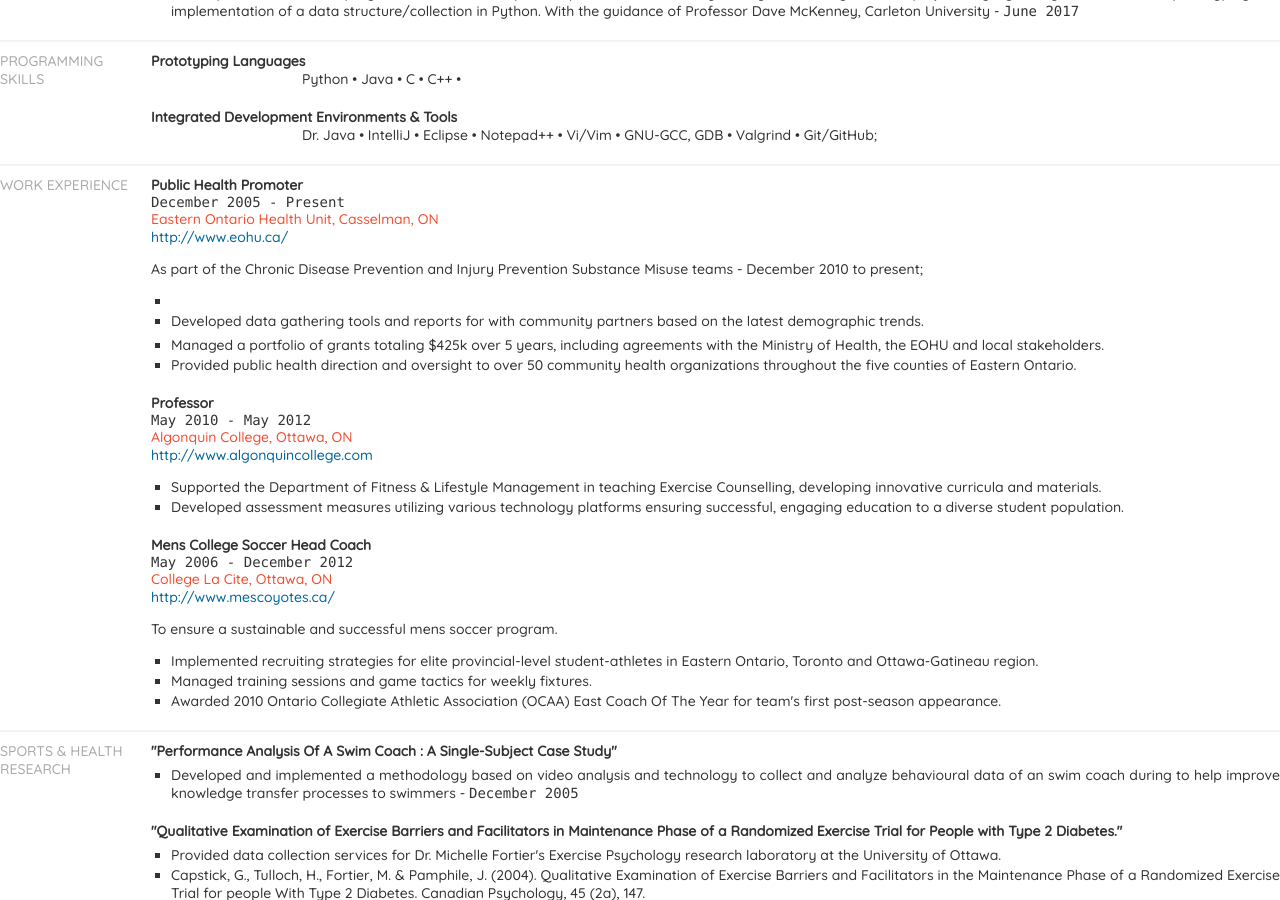
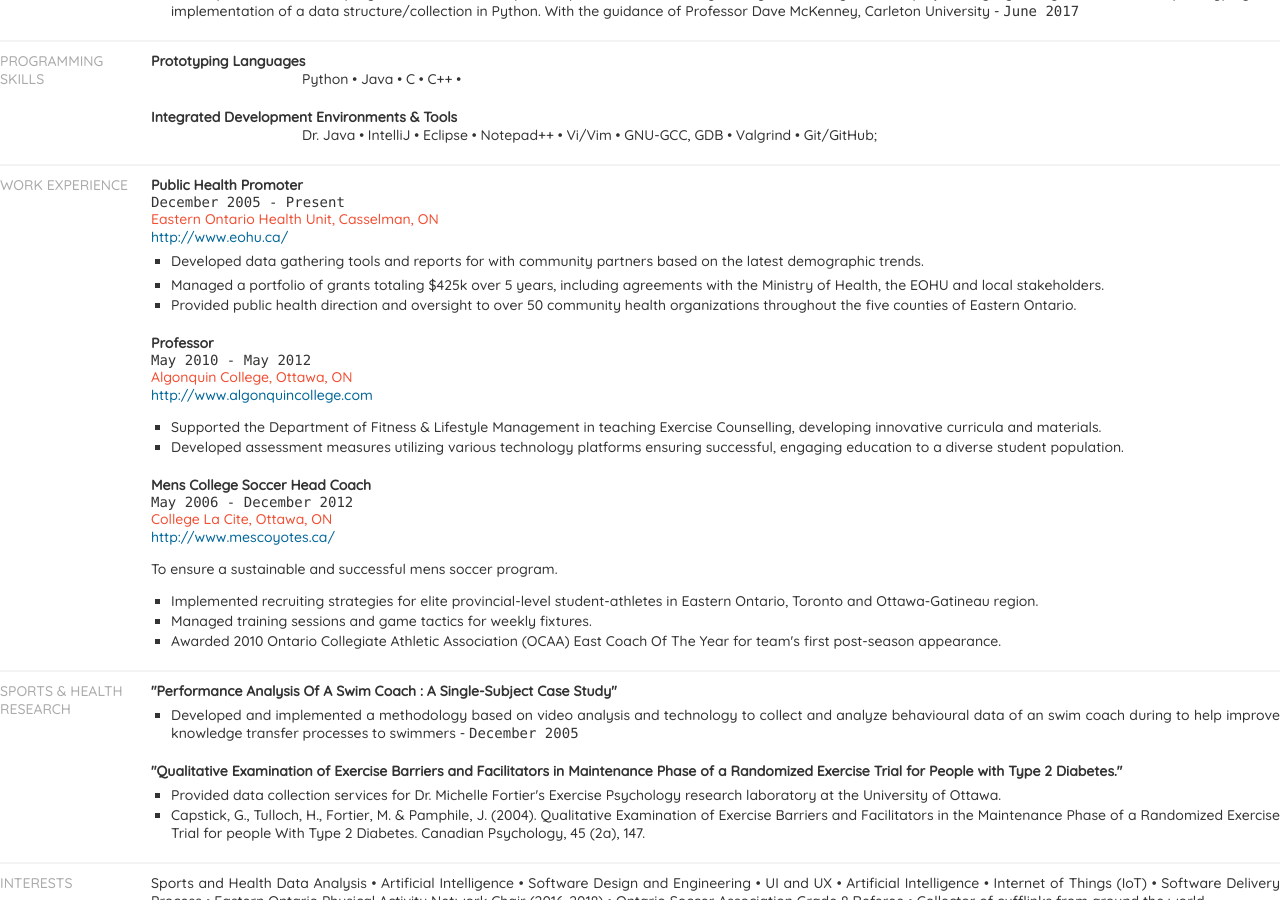
Before and after one commit to jpamphile/cv, a Jekyll site: the page built from index.html, in a window 1280 px wide and 900 px high, scrolled down 588 px. Built offline with Jekyll 4.4.1, drawn with Linux system fonts in a browser that asks for light colours; some web fonts are replaced.

Commit message:
Update index.html

```diff
--- a/index.html
+++ b/index.html
@@ -176,9 +176,9 @@
 					<a href="http://www.eohu.ca/">http://www.eohu.ca/</a>
 				</div>
 			</div>
-			<p>As part of the Chronic Disease Prevention and Injury Prevention Substance Misuse teams - December 2010 to present;</p>
+			<!-- <p>As part of the Chronic Disease Prevention and Injury Prevention Substance Misuse teams - December 2010 to present;</p> -->
 			<ul class="highlights">
-				<li><!-- Analyzed data to support the implementation of public health initiatives to improve the health of youth and families.</li> -->
+				<!-- <li>Analyzed data to support the implementation of public health initiatives to improve the health of youth and families.</li> -->
 				<li>Developed data gathering tools and reports for with community partners based on the latest demographic trends.</li>
 			</ul>
 			<!-- <p>As a Heart Health Project Officer coordinating the Ontario Heart Health Project - December 2005 to December 2010;</p> -->
```
